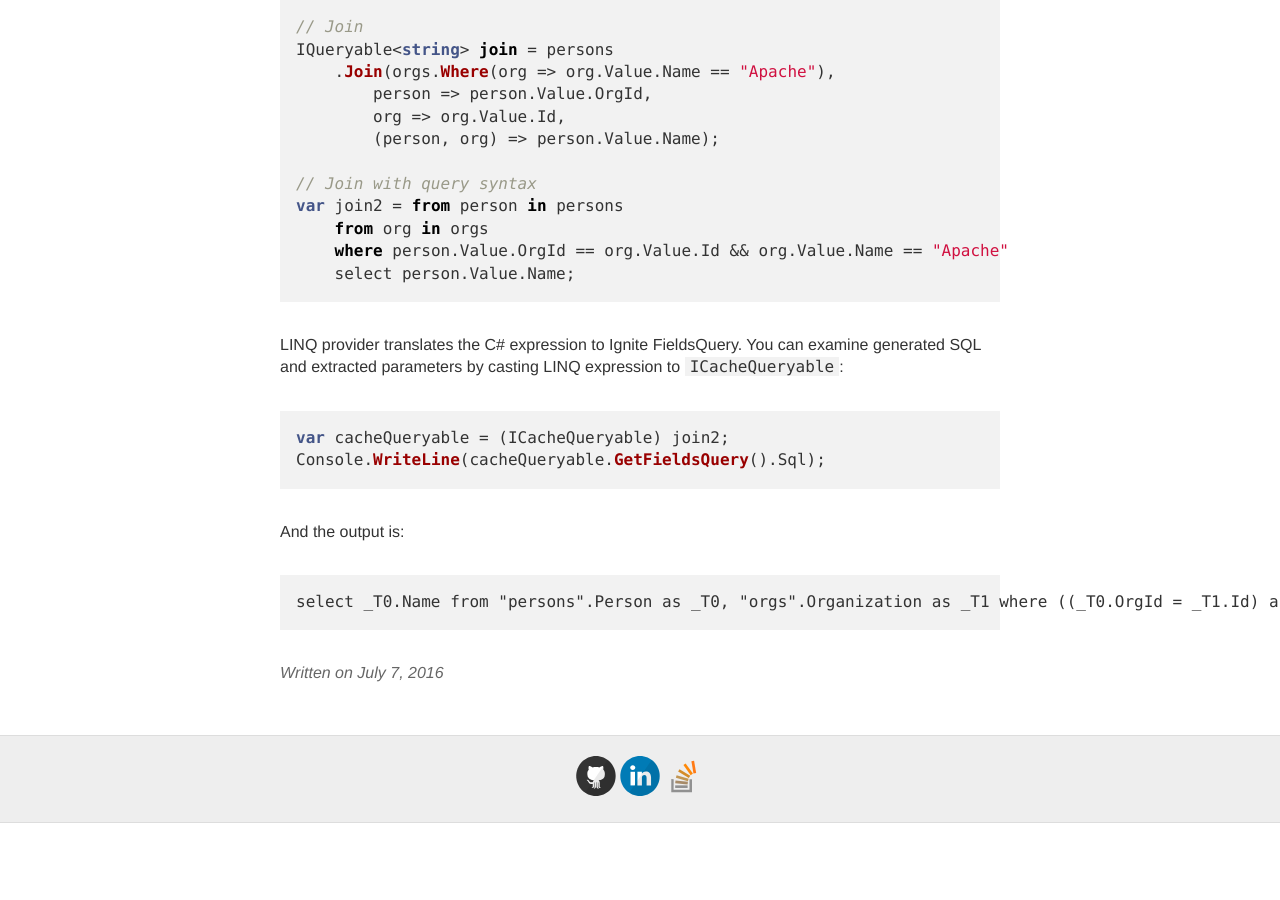
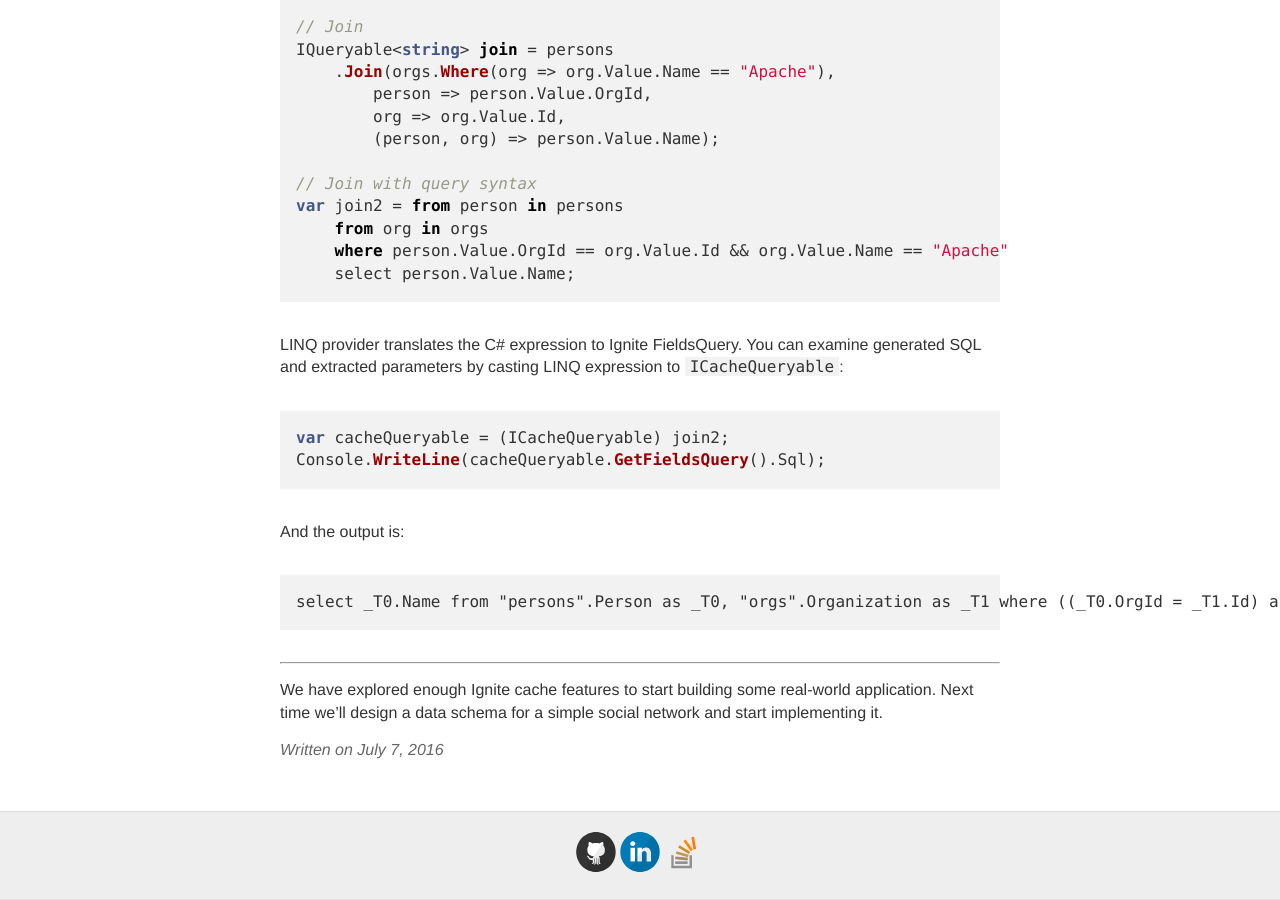
Before and after one commit to ptupitsyn/ptupitsyn.github.io, a Jekyll site: the page built from _posts/2016-07-07-Getting-Started-With-Apache-Ignite-Net-3-Sql.md, in a window 1280 px wide and 900 px high, scrolled down 6667 px. Built offline with Jekyll 4.4.1, drawn with Linux system fonts in a browser that asks for light colours; comment, search, counter and statistics services are not loaded; before the commit the page ends 7490 px from its top, so only the background shows below that.

Commit message:
conclusion

````diff
--- a/_posts/2016-07-07-Getting-Started-With-Apache-Ignite-Net-3-Sql.md
+++ b/_posts/2016-07-07-Getting-Started-With-Apache-Ignite-Net-3-Sql.md
@@ -265,3 +265,8 @@ And the output is:
 ```
 select _T0.Name from "persons".Person as _T0, "orgs".Organization as _T1 where ((_T0.OrgId = _T1.Id) and (_T1.Name = ?))
 ```
+
+---
+
+We have explored enough Ignite cache features to start building some real-world application.
+Next time we'll design a data schema for a simple social network and start implementing it.
````
